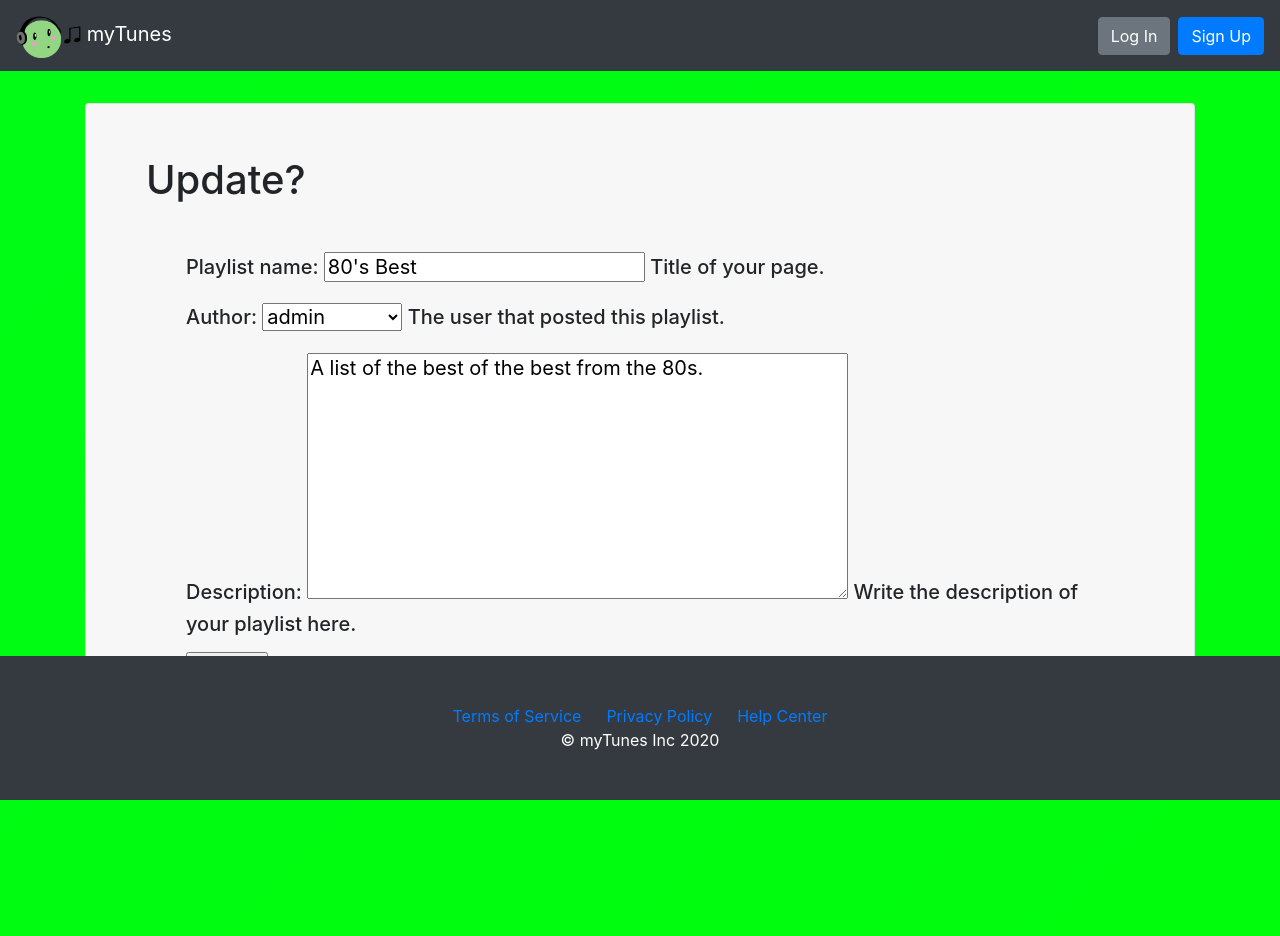
After one commit to squeaky1273/myTunes, a Django app: a page that uses templates/base.html in a window 1280 px wide. The commit adds this page. Run offline with Django 3.2, Linux system fonts and the light colour scheme; data comes from the database, SQL or seed files in the repository; both versions use the stored data as it was after the commit; some libraries are stand-ins or nearby versions.

Commit message:
added styling to pages

```diff
--- a/playlist/static/playlist/style.css
+++ b/playlist/static/playlist/style.css
@@ -9,7 +9,7 @@
 
 body {
 	background: linear-gradient(-45deg, rgb(0, 255, 0), rgb(0, 208, 255), rgb(255, 0, 255));
-	background-size: 400% 400%;
+	background-size: 8000% 400%;
 	animation: gradient 15s ease infinite;
 }
 
@@ -26,9 +26,9 @@ body {
 }
 
 footer {
-    position: fixed;
+    position: sticky;
     left: 0;
     bottom: 0;
     width: 100%;
     text-align: center;
-    }
+	}
--- a/playlist/templates/index.html
+++ b/playlist/templates/index.html
@@ -1,5 +1,4 @@
 {% extends 'base.html' %}
-<!--CSS code (Need to work on later)-->
 {% load static %}
 <html>
  <head>
@@ -9,7 +8,7 @@
     </head>
 <body>
 {% block content %}
-  <h3>myTunes {% if playlists %}<small class="text-muted">({{ playlists|length }} Playlists)</small>{% endif %}</h3>
+  <center><h3><img src="{% static 'playlist/logo.png' %}" width=100px height=75px></i> myTunes {% if playlists %}<small class="text-muted">({{ playlists|length }} Playlists)</small>{% endif %}</h3></center>
   <hr>
   {% if playlists %}
     <div class="card-columns">
--- a/playlist/templates/new_playlist.html
+++ b/playlist/templates/new_playlist.html
@@ -1,11 +1,10 @@
-{% extends 'base.html' %}
 {% extends 'base.html' %}
 <!--CSS code (Need to work on later)-->
 {% load static %}
 <html>
  <head>
         {% block head %}
-        <link rel="stylesheet" type="text/css" href="{% static 'question/style.css' %}">
+        <link rel="stylesheet" type="text/css" href="{% static 'playlist/style.css' %}">
         {% endblock head %}
     </head>
 
--- /dev/null
+++ b/playlist/templates/update.html
@@ -0,0 +1,29 @@
+{% extends 'base.html' %}
+<!--CSS code (Need to work on later)-->
+{% load static %}
+<html>
+ <head>
+   {% block head %}
+      <link rel="stylesheet" type="text/css" href="{% static 'playlist/style.css' %}">
+    {% endblock head %}
+  </head>
+
+<body>
+    {% block content %}
+    <div class="card mb-3">
+        <h5 class="card-header">
+        <div class="card-body border-dark">
+            <div class="card-body border-dark">
+            <h1>Update?</h1>
+            <div class="card-body border-dark">
+            <div class="card-body border-dark">
+                    <form method="post">
+                        {% csrf_token %}
+                        {{ form.as_p }}
+                        <input type="submit" value="Submit" />
+                    </form>
+            </div>
+        </div>
+    </div>
+    {% endblock %}
+    </body>
--- a/playlist/urls.py
+++ b/playlist/urls.py
@@ -1,9 +1,11 @@
 from django.urls import path
-from playlist.views import PlaylistListView, PlaylistCreateView, PlaylistDetailView
+from playlist.views import PlaylistListView, PlaylistCreateView, PlaylistDetailView, PlaylistUpdateView, PlaylistDeleteView
 
 
 urlpatterns = [
     path('', PlaylistListView.as_view(), name='playlist-list-page'),
     path('new_playlist/', PlaylistCreateView.as_view(), name='playlist-new-page'),
-    path('<str:slug>/', PlaylistDetailView.as_view(), name='playlist-details-page')
+    path('<str:slug>/', PlaylistDetailView.as_view(), name='playlist-details-page'),
+    path('<str:slug>/update', PlaylistUpdateView.as_view(), name='playlist-update-page'),
+    path('<str:slug>/delete', PlaylistDeleteView.as_view(), name='playlist-delete'),
 ]
--- a/playlist/views.py
+++ b/playlist/views.py
@@ -2,9 +2,9 @@ from django.shortcuts import render, redirect
 from django.views.generic.list import ListView
 from django.views.generic.detail import DetailView
 from django.contrib.auth.forms import UserCreationForm
-from django.urls import reverse_lazy
+from django.urls import reverse_lazy, reverse
 from django.shortcuts import render, HttpResponseRedirect
-from django.views.generic import CreateView
+from django.views.generic import CreateView, UpdateView, DeleteView
 
 from playlist.models import Playlist, Video
 from playlist.forms import PlaylistForm, VideoForm
@@ -63,3 +63,21 @@ class PlaylistCreateView(CreateView):
         log = form.save()
         return HttpResponseRedirect(reverse_lazy('playlist-details-page', args=[log.slug]))
       return render(request, 'new_playlist.html', {'form': form})
+
+class PlaylistUpdateView(UpdateView):
+      model = Playlist
+      template_name = 'update.html'
+      form_class = PlaylistForm
+
+      def get_success_url(self):
+        return reverse('playlist-details-page', kwargs={
+            'slug': self.object.slug,
+          })
+
+class PlaylistDeleteView(DeleteView):
+      model = Playlist
+      success_url = '/'
+
+      def get(self, *args, **kwargs):
+        print('get method update')
+        return self.delete(*args, **kwargs)
--- a/playlister/settings.py
+++ b/playlister/settings.py
@@ -20,7 +20,7 @@ BASE_DIR = os.path.dirname(os.path.dirname(os.path.abspath(__file__)))
 # See https://docs.djangoproject.com/en/2.2/howto/deployment/checklist/
 
 # SECURITY WARNING: keep the secret key used in production secret!
-SECRET_KEY = '*v&^73dhjlra_82g&mk5h2$6_4woljutk1b2y%s^=tz9@3cgw9'
+SECRET_KEY = 'SECRET KEY'
 
 # SECURITY WARNING: don't run with debug turned on in production!
 DEBUG = True
--- a/templates/base.html
+++ b/templates/base.html
@@ -27,6 +27,7 @@
       </form>
     </nav>
     <main role="main" class="container" style="margin-top: 4vh;">
+    <div class="push"></div>
       {% block content %}
         <div class="row">
           <div class="col m-4">
@@ -48,6 +49,13 @@
     </script>
 
     <footer class="bg-dark p-5 text-white">
-      <center>&copy; myTunes 2020</center>
+      <div class="container">
+          <a href="/">Terms of Service</a>
+          &emsp;
+          <a href="/">Privacy Policy</a>
+          &emsp;
+          <a href="/">Help Center</a>
+      </div>
+        <center>&copy; myTunes Inc 2020</center>
     </footer>
   </body>
```
Also changed, not shown: playlist/templates/playlist.html (+12 -3 lines), db.sqlite3, playlist/templates/main.html (renamed from playlist/templates/home.html).
